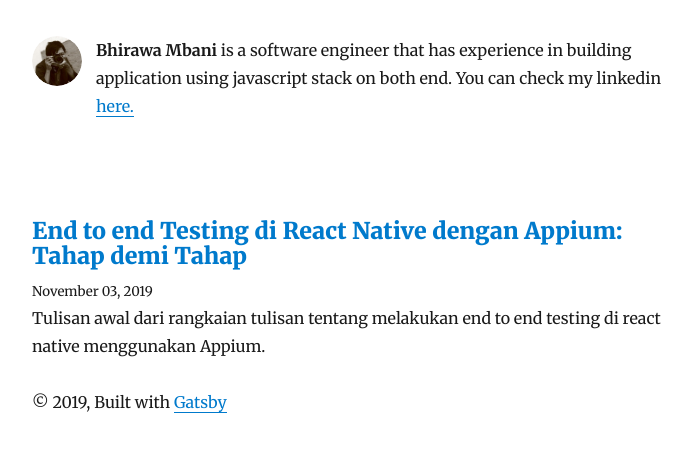
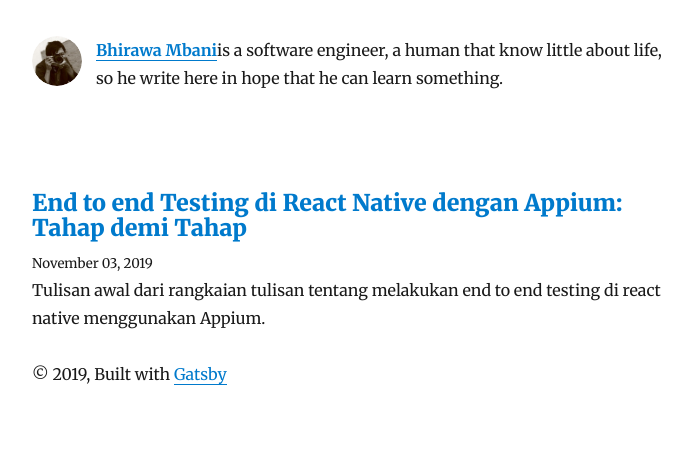
Before and after one commit to bhirmbani/tulisan.dev, a Gatsby site: page / in a window 1280 px wide. Shown: the part 118-570 px from the top of the page, without its empty margins (293-985 px from the left). Built offline with nearby package versions, Linux system fonts and the light colour scheme; Gatsby itself is replaced by a stand-in of ours; some packages are replaced by stand-ins of ours.

Commit message:
task: update bio

```diff
--- a/src/components/bio.js
+++ b/src/components/bio.js
@@ -54,11 +54,10 @@ const Bio = () => {
         }}
       />
       <p>
-      <strong>{author}</strong> is a software engineer that has experience in building application using javascript stack on both end. You can check my linkedin
-        {` `}
         <a href={`https://www.linkedin.com/in/${social.linkedin}`}>
-          here.
+          <strong>{author}</strong>
         </a>
+        is a software engineer, a human that know little about life, so he write here in hope that he can learn something.
       </p>
     </div>
   )
```
